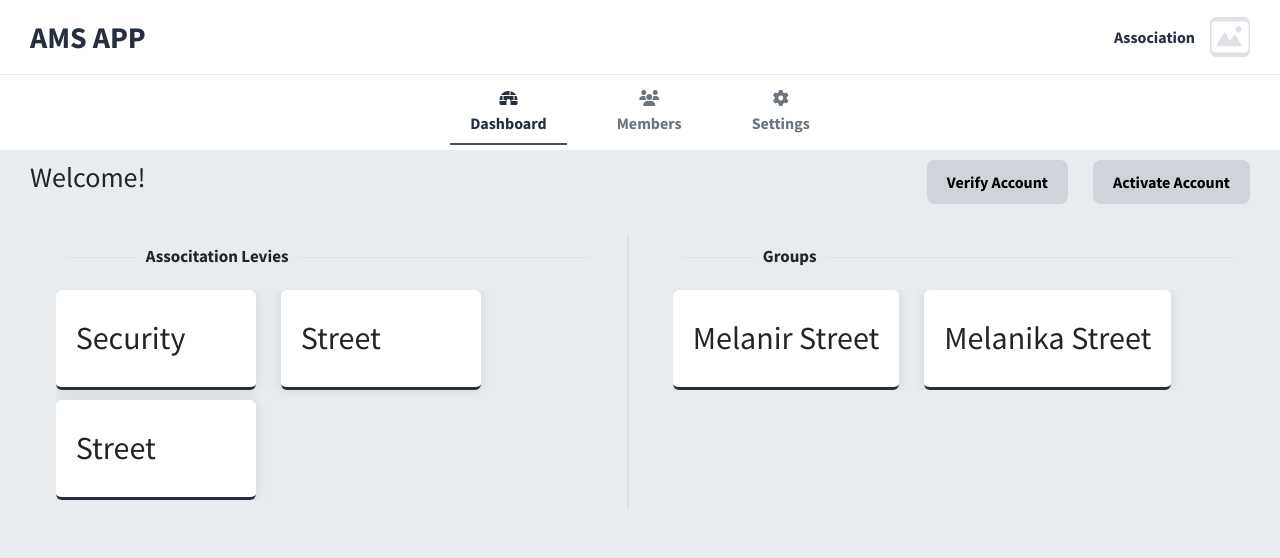
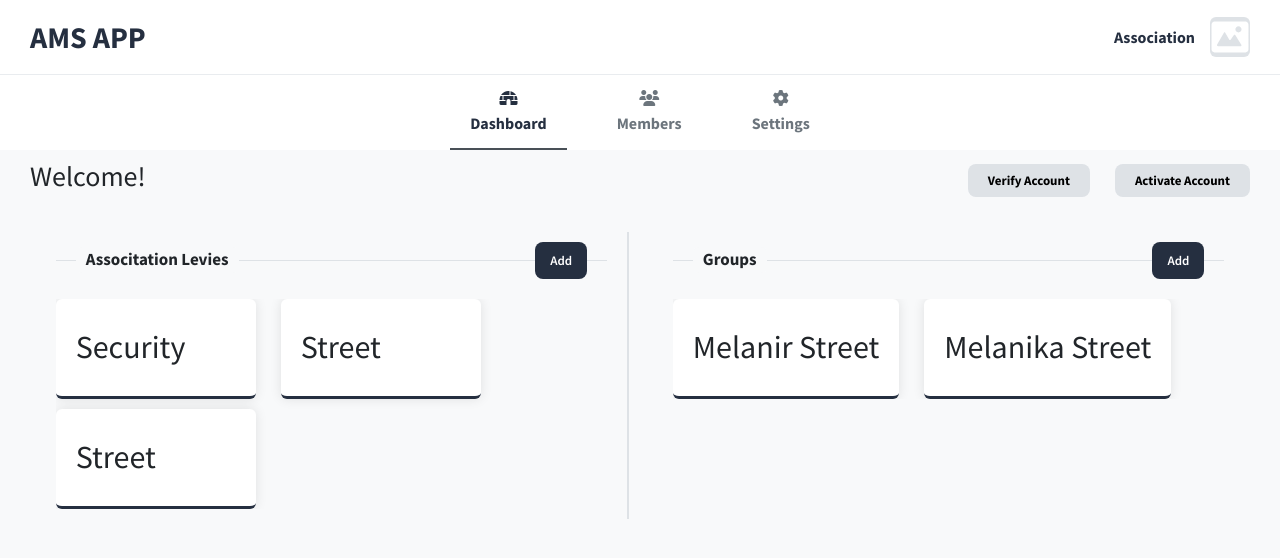
Before and after one commit to codepraycode/ams_app, a React app: page / in a window 1280 px wide. Shown: the top 558 px of the page. Built offline with nearby package versions, Linux system fonts and the light colour scheme; the HTML template or start-up script is replaced by a standard one.

Commit message:
resolved stylings

```diff
--- a/public/index.html
+++ b/public/index.html
@@ -18,7 +18,7 @@
     <!-- <link rel="stylesheet" href="/assets/css/style.css"> -->
 
 </head>
-<body >
-    <div id="root"></div>
+<body id="root">
+    <!-- <div ></div> -->
 </body>
 </html>
--- a/src/components/Section.jsx
+++ b/src/components/Section.jsx
@@ -1,4 +1,5 @@
 import React from 'react';
+import Button from '../widgets/Button';
 
 
 /* A section wrapper */
@@ -10,6 +11,12 @@ function Section ({title, children }) {
 
             <div className="header">
                 <span className='section_title'>{title}</span>
+
+                <Button
+                    label={"Add"}
+                    variant={"solid"}
+                />
+
                 <span className='liner'></span>
             </div>
 
--- a/src/pages/Dashboard.jsx
+++ b/src/pages/Dashboard.jsx
@@ -2,6 +2,7 @@ import React from 'react'
 import AccountEcept from '../components/AccountEcept';
 import Groups from '../components/Groups';
 import Levies from '../components/Levies';
+import Button from '../widgets/Button';
 
 
 const Dashboard = () => {
@@ -18,9 +19,18 @@ const Dashboard = () => {
         </div>
 
         <div className={"actions"}>
-          <button>Verify Account</button>
-          <button>Activate Account</button>
+          <Button
+            label={"Verify Account"}
+            variant={"gradient"}
+            size={"lg"}
+          />
+
+          <Button label={"Activate Account"}
+            variant={"gradient"}
+            size={"lg"}
+          />
         </div>
+
       </section>
 
 
--- a/src/scss/app.scss
+++ b/src/scss/app.scss
@@ -6,7 +6,7 @@
 }
 
 body{
-    background-color: $gray-200;
+    background-color: $gray-100;
     width: 100%;
     height: 100%;
 
@@ -18,6 +18,7 @@ body{
 
 #root.center{
     height: 100vh;
+    // width: 100vw !important;
     display: flex;
     align-items: center;
     justify-content: center;
@@ -79,6 +80,8 @@ body{
     margin: 20px 0;
     font-weight: bold;
 }
+
+// Forms
 .img_uploader {
 
     height: 100px;
@@ -178,7 +181,8 @@ body{
 
 
     margin: 30px 0;
-    label{
+
+    label {
         font-weight: 600;
         font-size: $small+2;
         margin-bottom: 10px;
@@ -207,11 +211,12 @@ body{
     // border-radius: 3px;
     font-size: $small;
 
-    padding: 15px  25px;
+    padding: 15px 25px;
     border: 1px solid $gray-300;
     font-family: 'Source Sans Pro', sans-serif;
     color: $gray-800;
-    &::placeholder{
+
+    &::placeholder {
         color: $gray-500;
     }
 
@@ -271,6 +276,7 @@ body{
                 background-color: $gray-200;
                 // z-index: -1 !important;
             }
+
             &:last-of-type::after {
                 content: '';
                 position: absolute;
@@ -285,6 +291,8 @@ body{
     }
 }
 
+// =================================================================
+
 .error {
     display: block;
     margin: 5px 0;
@@ -297,15 +305,17 @@ body{
 .btn {
     font-size: $small;
     line-height: 1;
+
     font-weight: 600;
-    border-radius: 10px;
     font-family: 'Source Sans Pro', sans-serif;
-    padding: 15px ;
+
+    padding: 12px 15px;
     cursor: pointer;
 
     border: 0;
+    border-radius: 8px;
 
-    transition: all ease-in-out 0.3s;
+    transition: all 0.1s ease-in;
 
     i {
         font-size: 1rem;
@@ -317,19 +327,52 @@ body{
     }
 
     &.btn-lg {
-        font-size: $small+5;
+        padding: 10px 20px;
+
         background-color: $primary;
         color: $white;
+
         border-radius: 8px;
 
+        font-size: $small;
+        font-weight: bold;
+
+
+
+        &:hover {
+            background-color: lighten($color: $primary, $amount: 10%);
+        }
+    }
+
+    // .btn.gradient
+    &.gradient {
+        color: darken($color: $primary, $amount: 50%);
+        background-color: $gray-300;
+
+        &:hover {
+            background-color: $primary;
+            color: $white;
+        }
+    }
+
+    // .btn.solid
+    &.solid {
+        background-color: $primary;
+        color: $white;
+
+
+        &:hover {
+            background-color: lighten($color: $primary, $amount: 10%);
+            color: $white;
+        }
+    }
+
+    // .btn.full
+    &.full {
         display: block;
         width: 80%;
         margin: 5px auto;
         padding: 10px 0;
-
-        &:hover{
-            background-color: lighten($color: $primary, $amount: 10%);
-        }
     }
 
     &.btn-xs {
@@ -481,8 +524,8 @@ nav{
 
     a{
         font-weight: bold;
-            // background-color: red;
-            padding: 10px 20px;
+        padding: 5px 20px;
+        height: 100%;
 
         display: flex;
         flex-direction: column;
@@ -519,6 +562,7 @@ nav{
     }
 }
 
+// Sections
 section {
     margin: 10px 15px 30px 15px;
     padding: 0px 15px;
@@ -527,12 +571,18 @@ section {
 
     .header {
         font-weight: bold;
-        font-size: $medium -3;
+        font-size: $medium;
 
         position: relative;
         overflow: hidden;
-        // background-color: red;
-        left: 10px;
+
+        // left: 10px;
+
+        display: flex;
+        align-items: center;
+        justify-content: space-between;
+
+        padding: 0 20px;
 
         margin: 0 0 20px 0;
 
@@ -541,9 +591,10 @@ section {
             margin: 0;
             font-size: $small+4;
             position: relative;
-            left: 70px;
+            // left: 70px;
 
-            background: $gray-200;
+            background: $gray-100;
+            border-radius: 6px;
             padding: 0 10px;
         }
 
@@ -583,18 +634,20 @@ section {
 
         margin: 10px 5px;
         padding: 0px 10px;
-        &:first-of-type .header .liner {
-            width: 95%;
-            height: 1px;
-            background-color: $gray-300;
-            top: 50%;
-            left: 0%;
-            z-index: -1;
+        // &:first-of-type .header .liner {
+        //     width: 95%;
+        //     height: 1px;
+        //     background-color: $gray-300;
+        //     top: 50%;
+        //     left: 0%;
+        //     z-index: -1;
 
 
+        // }
     }
 }
-}
+
+// ================================================
 
 .intro{
     display: flex;
@@ -607,25 +660,6 @@ section {
         align-items: center;
         justify-content: center;
         column-gap: 25px;
-    }
-
-
-    button{
-        padding: 10px 20px ;
-        // margin: 0 15px;
-        transition: all 0.1s ease-in;
-        cursor: pointer;
-        color: darken($color: $primary, $amount: 50%);
-        background-color: $gray-400;
-        font-weight: bold;
-
-        border: 0;
-        border-radius: 8px;
-
-        &:hover{
-            background-color: $primary;
-            color: $white;
-        }
     }
 }
 
@@ -762,7 +796,7 @@ section {
                     left: 0;
                     display: block;
                     width: fit-content;
-                    margin: 0 auto;
+                    // margin: 0 auto;
                 }
 
                 .liner {
--- a/src/scss/error.scss
+++ b/src/scss/error.scss
@@ -20,6 +20,7 @@
 
         .illu{
             width: 500px;
+            max-width: 100%;
             height: 350px;
 
             background-position: center center;
@@ -41,3 +42,11 @@
         }
     }
 }
+
+@media (max-width: 780px){
+    .error_page{
+        &.mini{
+            max-height: 90vh;
+        }
+    }
+}
--- a/src/widgets/Button.jsx
+++ b/src/widgets/Button.jsx
@@ -1,11 +1,14 @@
 import React from 'react'
 import { Link } from 'react-router-dom'
 
-const Button = ({ label, link, ...rest}) => {
+const Button = ({ label, link, variant, size, ...rest}) => {
+
+    const btnSize = size ? "btn-" + size : '';
+    const btnVariant = variant || '';
 
     const pprops = {
         type:"button",
-        className: "btn",
+        className: `btn ${btnVariant} ${btnSize}`.trim(),
         ...rest
     }
 
```
Also changed, not shown: src/scss/_form.scss (added, +208 -0 lines). Lines whose indentation alone changed are shown as unchanged.
